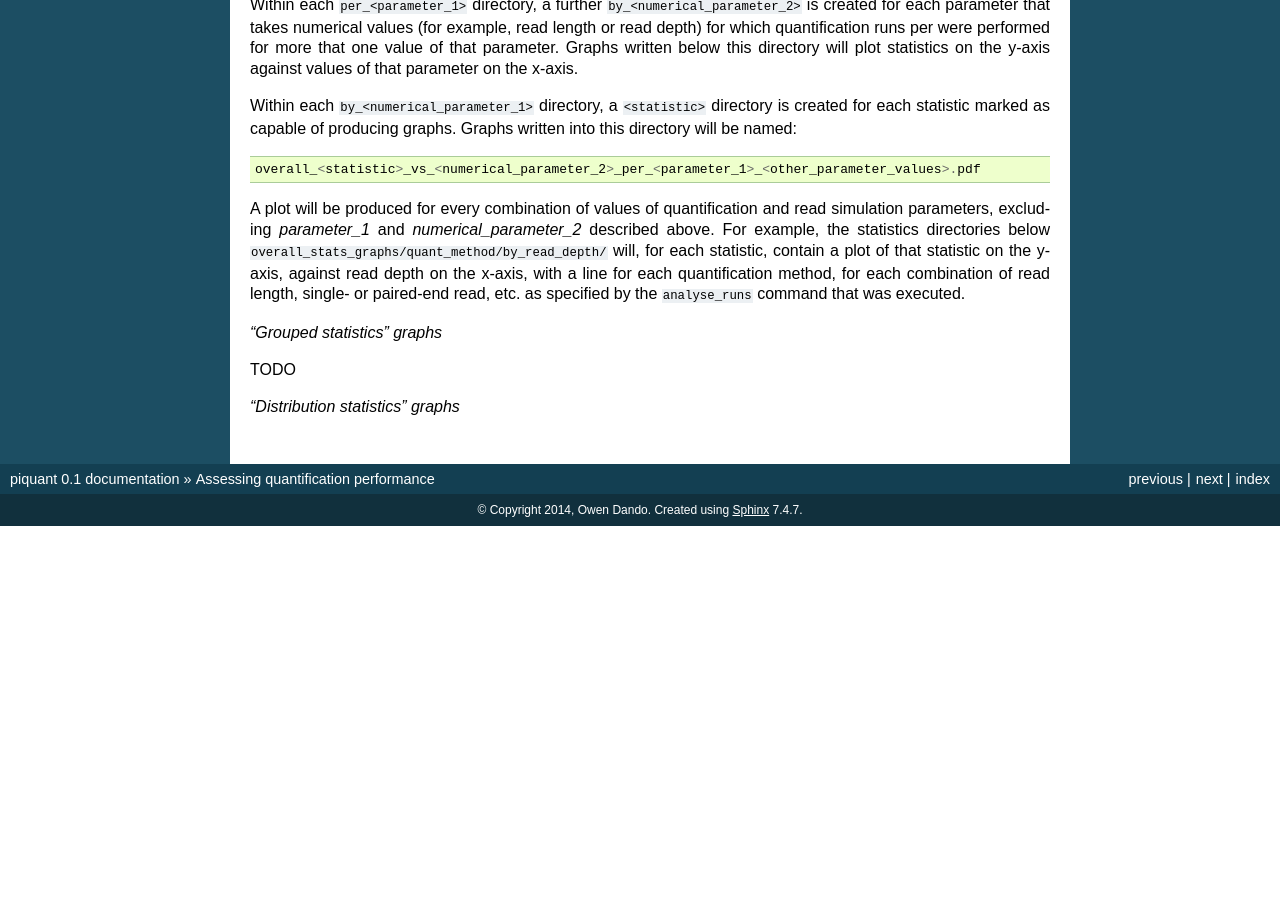
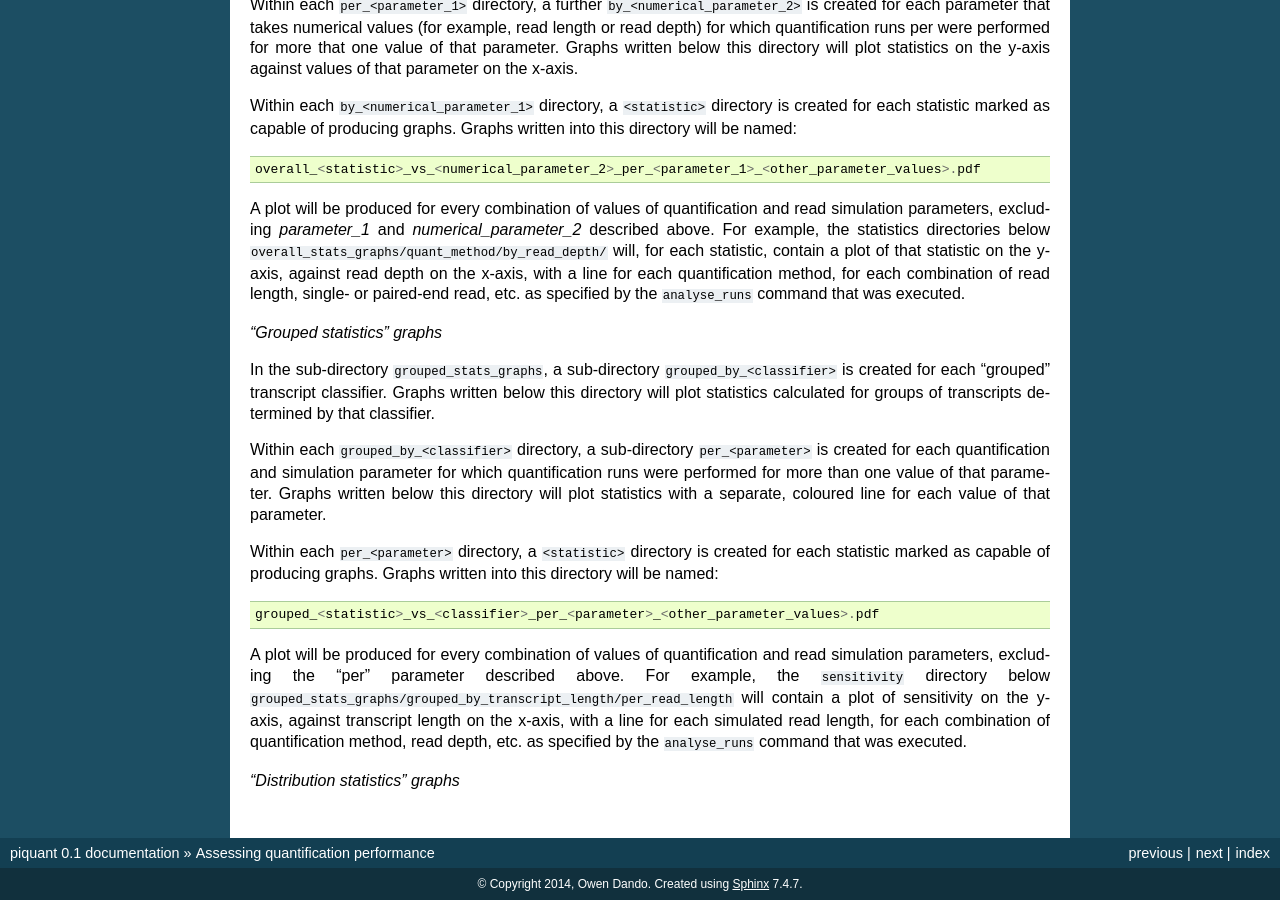
Before and after one commit to lweasel/piquant, a Sphinx documentation site: the page built from docs/assessment.rst, in a window 1280 px wide and 900 px high, scrolled down 5407 px. Built offline with Sphinx 7.4.7, drawn with Linux system fonts in a browser that asks for light colours; formulas are drawn with MathJax 3; before the commit the page ends 5933 px from its top, so only the background shows below that; some of the changed text lies outside the part shown.

Commit message:
Descript "grouped statistics" graphs.

```diff
--- a/docs/assessment.rst
+++ b/docs/assessment.rst
@@ -175,7 +175,7 @@
 ^^^^^
 
 * ``<run-id>_true_positive_TPMs_log10_scatter.pdf``: A scatter plot of log-transformed (base 10) estimated against real abundances measured in transcripts per million, for "true positive" transcripts.
-* ``<run-id>_<statistic>_by_<classifier>.pdf``: For each "grouped" transcript classifier, and each statistic marked as being suitable for producing graphs (see :ref:`assessment-statistics` above), a plot is created showing the value of that statistic for each group of transcripts determind by the classifier.
+* ``<run-id>_<statistic>_by_<classifier>.pdf``: For each "grouped" transcript classifier, and each statistic marked as being suitable for producing graphs (see :ref:`assessment-statistics` above), a plot is created showing the value of that statistic for each group of transcripts determined by the classifier.
 * ``<run-id>_<classifier>_<non-zero_real|true_positive>_TPMs_boxplot.pdf``: Two boxplots are created for each "grouped" transcript classifier. Each boxplot shows, for each group of transcripts determined by the classifier, the characteristics of the distribution of log (base 10) ratios of estimated to real transcript abundances for transcripts within that group. One boxplot pertains to "true positive" transcripts, while the other is calculated from all transcripts with non-zero real abundance.
 * ``<run-id>_<classifier>_<non-zero_real|true_positive>_TPMs_<asc|desc>_distribution.pdf``: Four plots are drawn for each "distribution" transcript classifier. These correspond to the data in the CSV files described above for these classifiers, and show - either for all transcripts with non-zero real abundance, or for "true positive" transcripts - the cumulative distribution of the fraction of transcripts lying below or above the threshold determined by the classifier.
 
@@ -214,6 +214,14 @@
 
 *"Grouped statistics" graphs*
 
-TODO
+In the sub-directory ``grouped_stats_graphs``, a sub-directory ``grouped_by_<classifier>`` is created for each "grouped" transcript classifier. Graphs written below this directory will plot statistics calculated for groups of transcripts determined by that classifier.
+
+Within each ``grouped_by_<classifier>`` directory, a sub-directory ``per_<parameter>`` is created for each quantification and simulation parameter for which quantification runs were performed for more than one value of that parameter. Graphs written below this directory will plot statistics with a separate, coloured line for each value of that parameter.
+
+Within each ``per_<parameter>`` directory, a ``<statistic>`` directory is created for each statistic marked as capable of producing graphs. Graphs written into this directory will be named::
+
+    grouped_<statistic>_vs_<classifier>_per_<parameter>_<other_parameter_values>.pdf
+
+A plot will be produced for every combination of values of quantification and read simulation parameters, excluding the "per" parameter described above. For example, the ``sensitivity`` directory below ``grouped_stats_graphs/grouped_by_transcript_length/per_read_length`` will contain a plot of sensitivity on the y-axis, against transcript length on the x-axis, with a line for each simulated read length, for each combination of quantification method, read depth, etc. as specified by the ``analyse_runs`` command that was executed.
 
 *"Distribution statistics" graphs*
```
